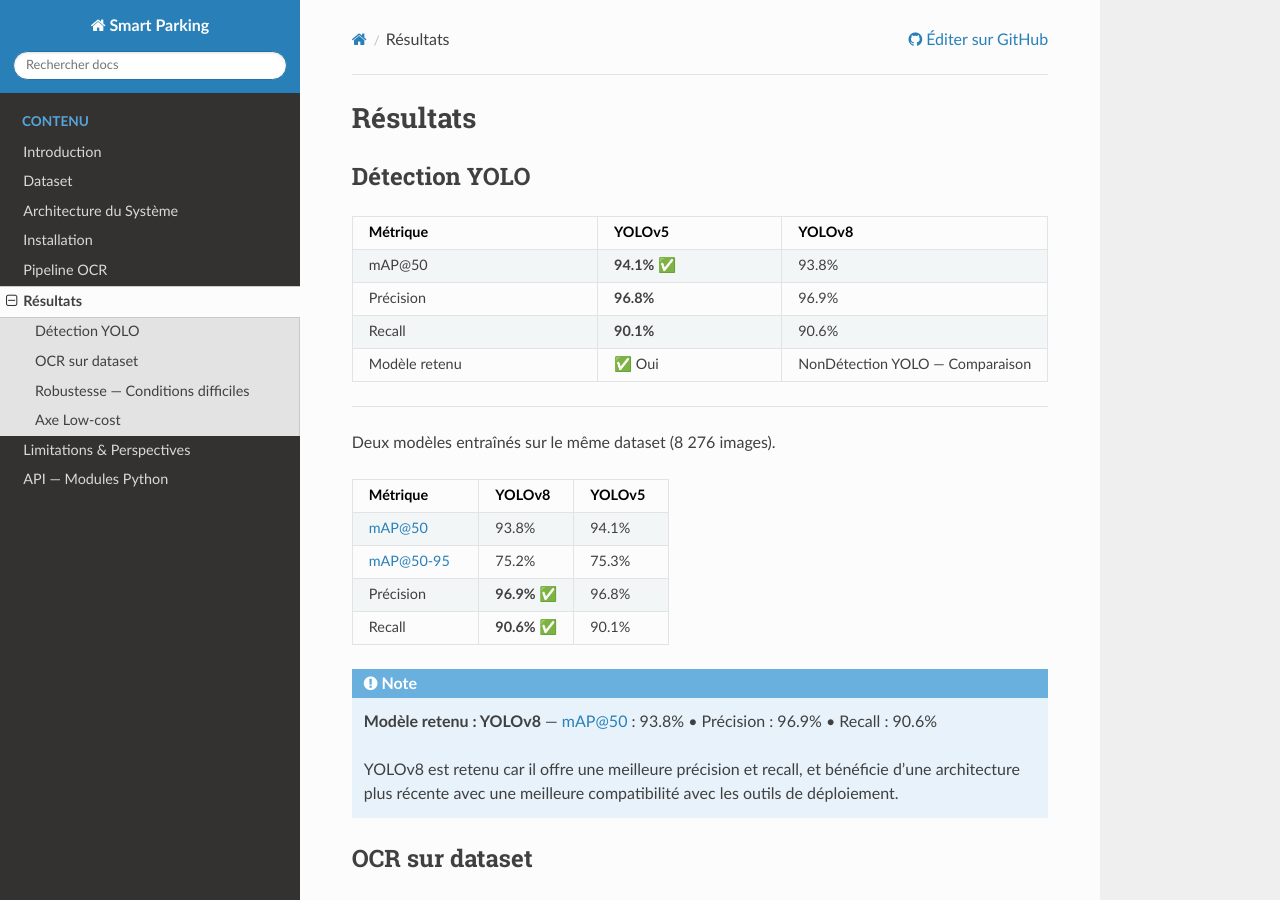
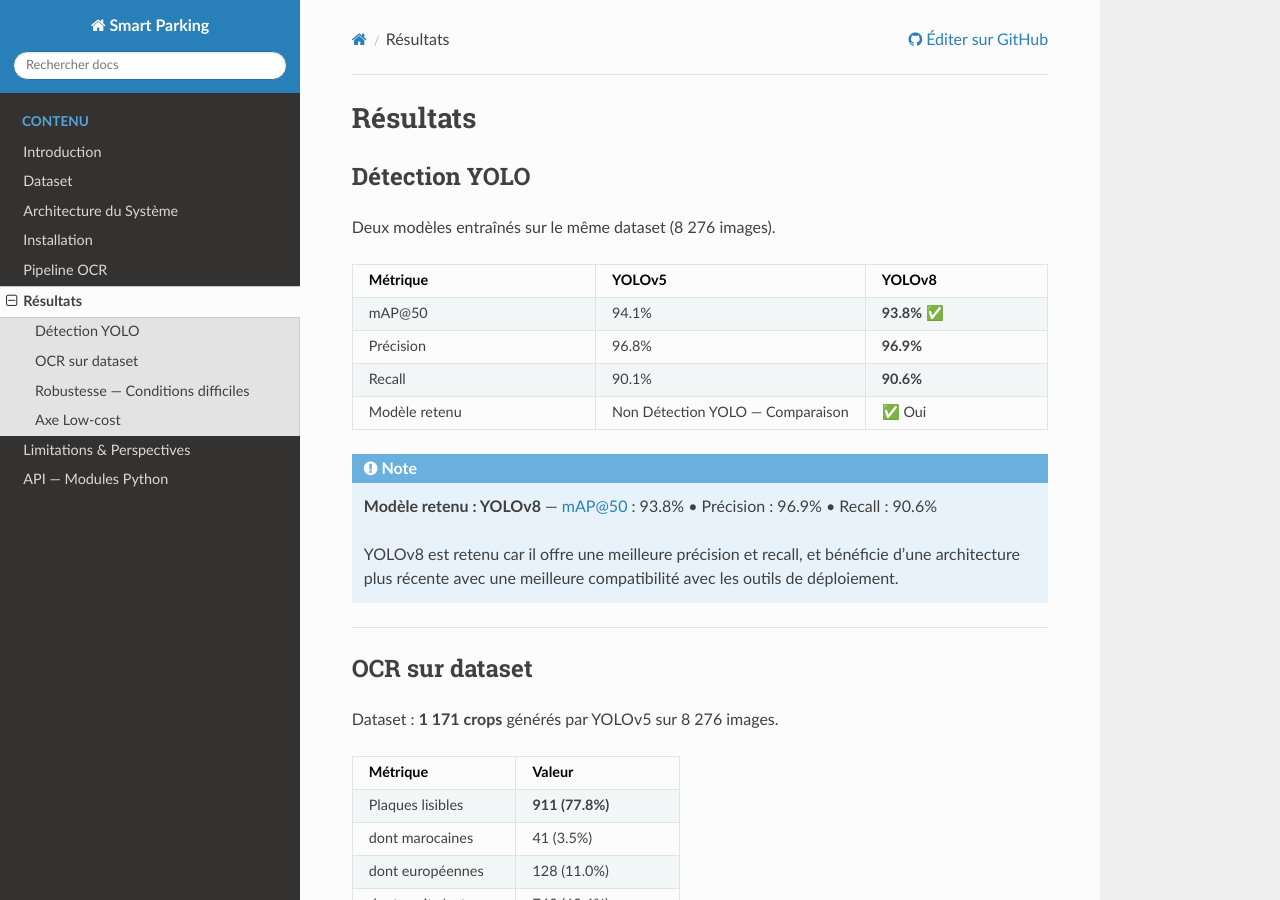
Before and after one commit to adama-basse/Smart_Parking, a Sphinx documentation site: the page built from docs/source/resultats.rst, in a window 1280 px wide and 900 px high. Built offline with Sphinx 7.4.7 and the Read the Docs theme 3.1.0, drawn with Linux system fonts in a browser that asks for light colours.

Commit message:
Quelques changement dans le read the docs

```diff
--- a/docs/source/architecture.rst
+++ b/docs/source/architecture.rst
@@ -8,7 +8,7 @@ Pipeline complet
 
    Photo voiture
         ↓
-   YOLOv5 — Détection et crop de la plaque
+   YOLOv8 — Détection et crop de la plaque
         ↓
    Preprocessing — Resize x2, filtre bilatéral, CLAHE
         ↓
--- a/docs/source/resultats.rst
+++ b/docs/source/resultats.rst
@@ -12,40 +14,17 @@ Détection YOLO
      - YOLOv5
      - YOLOv8
    * - mAP\@50
-     - **94.1%** ✅
-     - 93.8%
+     - 94.1%
+     - **93.8%** ✅
    * - Précision
-     - **96.8%**
-     - 96.9%
+     - 96.8%
+     - **96.9%**
    * - Recall
-     - **90.1%**
-     - 90.6%
+     - 90.1%
+     - **90.6%**
    * - Modèle retenu
+     - Non Détection YOLO — Comparaison
      - ✅ Oui
-     - NonDétection YOLO — Comparaison
------------------------------
-
-Deux modèles entraînés sur le même dataset (8 276 images).
-
-.. list-table::
-   :widths: 40 30 30
-   :header-rows: 1
-
-   * - Métrique
-     - YOLOv8
-     - YOLOv5
-   * - mAP@50
-     - 93.8%
-     - 94.1%
-   * - mAP@50-95
-     - 75.2%
-     - 75.3%
-   * - Précision
-     - **96.9%** ✅
-     - 96.8%
-   * - Recall
-     - **90.6%** ✅
-     - 90.1%
 
 .. note::
 
@@ -54,6 +33,8 @@ Deux modèles entraînés sur le même dataset (8 276 images).
    YOLOv8 est retenu car il offre une meilleure précision et recall,
    et bénéficie d'une architecture plus récente avec une meilleure
    compatibilité avec les outils de déploiement.
+
+-----------------------------
 
 OCR sur dataset
 ---------------
```
Also changed, not shown: other parts of docs/source/resultats.rst (+2 -0 lines).
